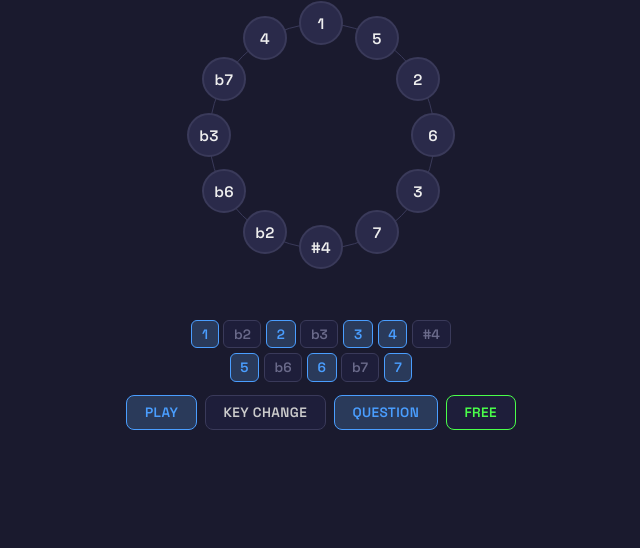
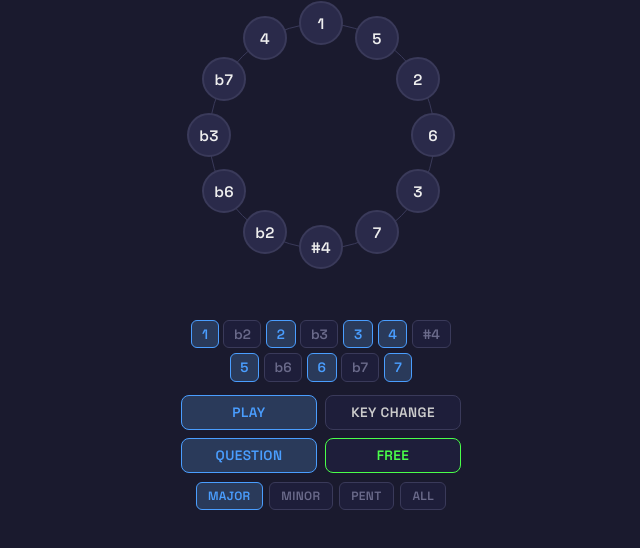
Before and after one commit to dalemcgavin/infinite-drone, a plain HTML site: page index.html in a window 1280 px wide. Shown: the part 54-602 px from the top of the page, without its empty margins (319-959 px from the left). Drawn offline with Linux system fonts and the light colour scheme.

Commit message:
feat(presets): presets

```diff
--- a/drone.js
+++ b/drone.js
@@ -410,3 +410,20 @@ document.getElementById('free').addEventListener('click', () => {
     asked = false;
     clearHighlight();
 });
+
+// Presets
+document.querySelectorAll('#presets button').forEach(btn => {
+    btn.addEventListener('click', () => {
+        const preset = PRESETS[btn.dataset.preset];
+        active = new Set(preset);
+
+        // Update toggle buttons
+        document.querySelectorAll('#degree-toggles button').forEach((t, i) => {
+            t.classList.toggle('active', active.has(DEGREES[i].offset));
+        });
+
+        // Highlight the active preset button
+        document.querySelectorAll('#presets button').forEach(b => b.classList.remove('active'));
+        btn.classList.add('active');
+    });
+});
--- a/index.html
+++ b/index.html
@@ -127,12 +127,11 @@
 
     .controls {
         margin-top: 0.8rem;
-        display: flex;
-        flex-wrap: wrap;
+        display: grid;
+        grid-template-columns: 1fr 1fr;
         gap: 0.5rem;
-        justify-content: center;
+        width: min(280px, 75vw);
     }
-
     .controls button {
         font-family: 'Space Grotesk', system-ui, sans-serif;
         font-weight: 600;
@@ -169,6 +168,37 @@
         color: #fff;
     }
 
+    #presets {
+        display: flex;
+        gap: 0.4rem;
+        margin-top: 0.6rem;
+    }
+
+    #presets button {
+        font-family: 'Space Grotesk', system-ui, sans-serif;
+        font-weight: 600;
+        font-size: 0.75rem;
+        letter-spacing: 0.03em;
+        text-transform: uppercase;
+        padding: 0.3rem 0.7rem;
+        border: 1px solid #3a3a5a;
+        border-radius: 6px;
+        background: #1e1e3a;
+        color: #6a6a8a;
+        cursor: pointer;
+        transition: all 0.2s;
+    }
+
+    #presets button:hover {
+        border-color: #5a5a8a;
+        color: #aaa;
+    }
+
+    #presets button.active {
+        background: #2a3a5a;
+        border-color: #4a9eff;
+        color: #4a9eff;
+    }
     #free {
         border-color: #4aff4a;
         color: #4aff4a;
@@ -203,6 +233,12 @@
         <button id="question">Question</button>
         <button id="free">Free</button>
     </div>
+    <div id="presets">
+        <button data-preset="major" class="active">Major</button>
+        <button data-preset="minor">Minor</button>
+        <button data-preset="pentatonic">Pent</button>
+        <button data-preset="all">All</button>
+    </div>
     <script type="module" src="drone.js"></script>
     <script>
         if ('serviceWorker' in navigator) {
```
